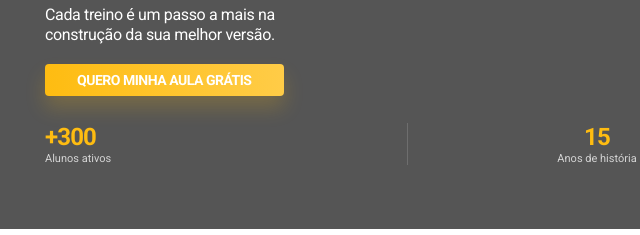
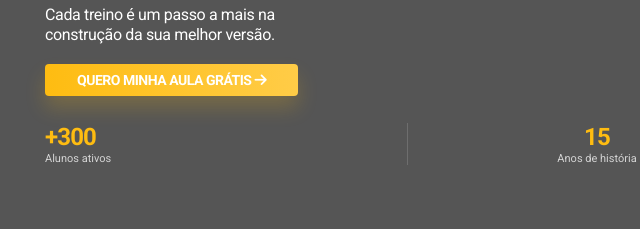
Before and after one commit to joaomagalha/Alliance, a website: page index.html in a window 1280 px wide. Shown: the part 443-678 px from the top of the page, 35-675 px from the left. Drawn offline with Linux system fonts and the light colour scheme.

Commit message:
chore: auto-save 2026-05-22 13:58

```diff
--- a/index.html
+++ b/index.html
@@ -159,7 +159,7 @@
             <span class="heroBadge"><i class="fa-solid fa-fire" aria-hidden="true"></i>Aula experimental grátis</span>
             <h1 class="smallLineHeight font-bold">Disciplina é o caminho <br>da verdadeira evolução.</h1>
             <p class="smallLineHeight textH3">Cada treino é um passo a mais na construção da sua melhor versão.</p>
-            <a class="btn" aria-label="Agendar aula experimental" href="https://wa.me/5565996768010?text=Oi%2C%20gostaria%20de%20agendar%20uma%20aula%20experimental." target="_blank" rel="noopener noreferrer">Quero minha aula grátis</a>
+            <a class="btn" aria-label="Agendar aula experimental" href="https://wa.me/5565996768010?text=Oi%2C%20gostaria%20de%20agendar%20uma%20aula%20experimental." target="_blank" rel="noopener noreferrer">Quero minha aula grátis <i class="fa-solid fa-arrow-right" aria-hidden="true"></i></a>
 
             <ul class="heroStats">
                 <li class="heroStat">
```
Also changed, not shown: output.css.
